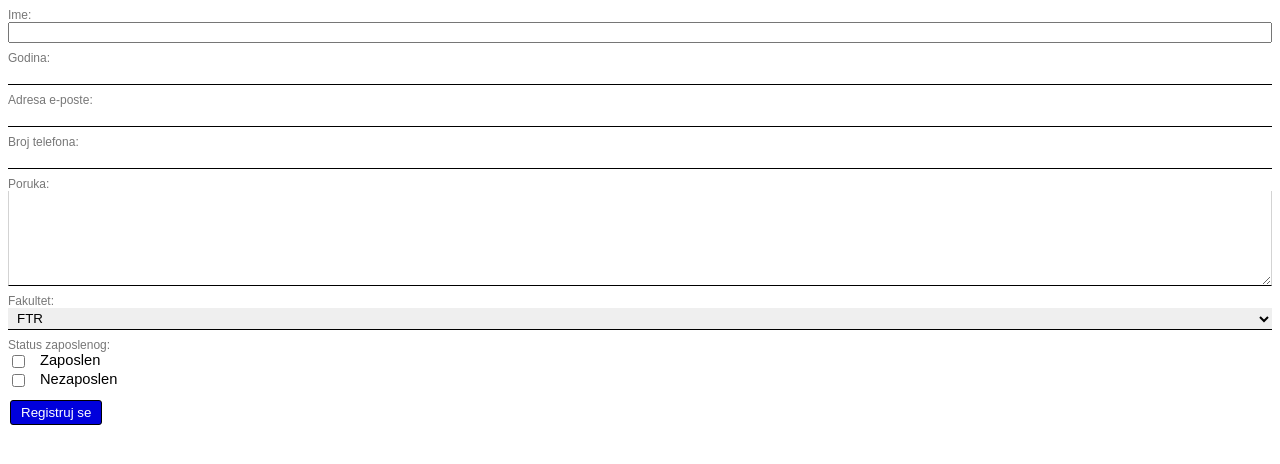
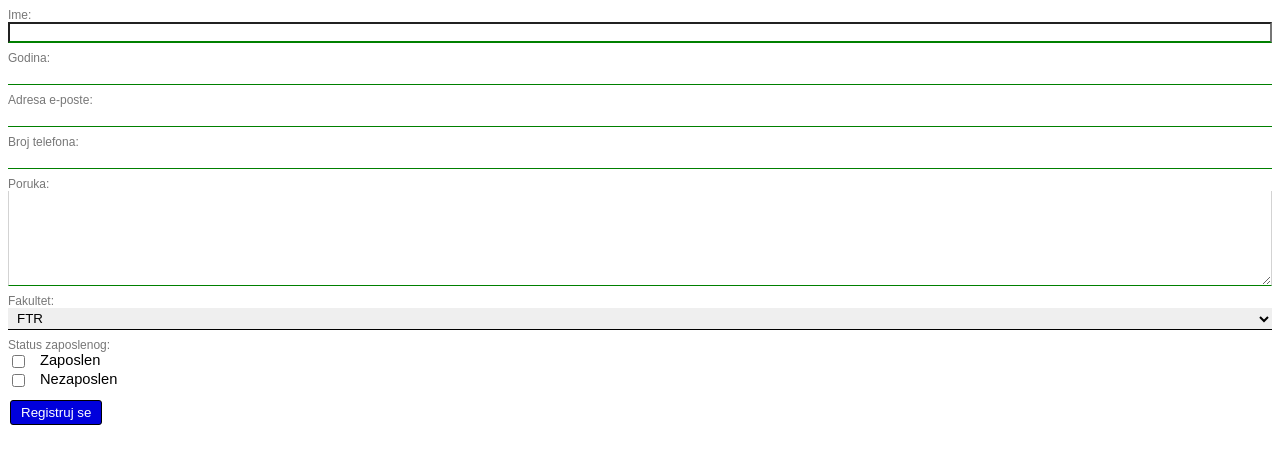
Before and after one commit to Natasa02/Natasa02.github.io, a plain HTML site: page Video 57,58/index.html in a window 1280 px wide. Drawn offline with Linux system fonts and the light colour scheme.

Commit message:
Zavrsila 58 video

```diff
--- a/Video 57/index.html
+++ b/Video 57,58/index.html
@@ -11,7 +11,7 @@
     <div class="app">
         <div class="grupa-inputa">
             <label>Ime:</label>
-            <input type="tekst">
+            <input type="tekst" minlength="2" maxlength="50">
         </div>
 
         <div class="grupa-inputa">
@@ -20,17 +20,17 @@
         </div>
         <div class="grupa-inputa">
             <label>Adresa e-poste:</label>
-            <input type="email">
+            <input type="email" pattern="^[a-z]+\.[0-9]{1,4}@gmail\.com$">
         </div>
 
         <div class="grupa-inputa">
             <label> Broj telefona:</label>
-            <input type="tel">
+            <input type="tel" pattern="^\+387[0-9]{8}$">
         </div>
 
         <div class="grupa-inputa">
             <label>Poruka:</label>
-            <textarea rows="6"></textarea>
+            <textarea rows="6" minlength="200" maxlength="5000"></textarea></textarea>
         </div>
         <div class="grupa-inputa">
             <label>Fakultet:</label>
--- a/Video 57/main.css
+++ b/Video 57,58/main.css
@@ -57,3 +57,13 @@
     cursor: pointer;
     border-radius: 3px;
 }
+
+.grupa-inputa>input:valid,
+.grupa-inputa>textarea:valid {
+    border-bottom-color: green;
+}
+
+.grupa-inputa>input:invalid,
+.grupa-inputa>textarea:invalid {
+    border-bottom-color: rgba(255, 0, 0, 0.15);
+}
```
